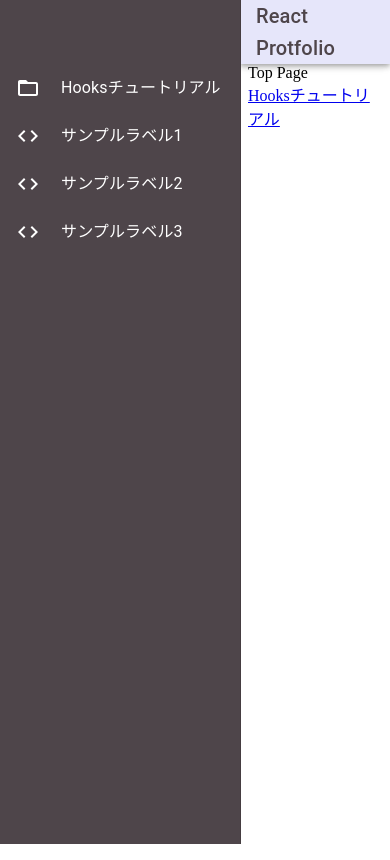
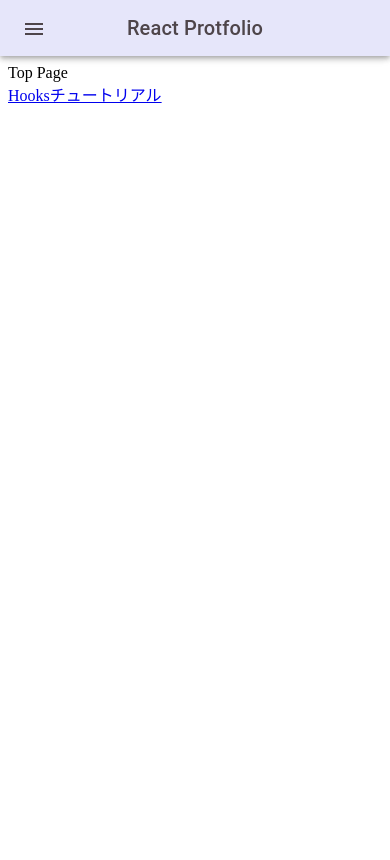
Before and after one commit to rio-threehouse/react_portfolio, a React (Create React App) app: page / in a window 390 px wide. Built offline with nearby package versions, Linux system fonts and the light colour scheme.

Commit message:
add ドロワーの表示、非表示設定

```diff
--- a/src/components/layout/basic.tsx
+++ b/src/components/layout/basic.tsx
@@ -1,6 +1,7 @@
 import React from 'react';
 import { NavList } from '../advanced/nav-list';
-import { AppBar, Toolbar, Typography, Drawer } from '@material-ui/core';
+import { AppBar, Toolbar, Typography, Drawer, Hidden, IconButton } from '@material-ui/core';
+import { Menu as MenuIcon} from '@material-ui/icons';
 import { createStyles, makeStyles, Theme } from '@material-ui/core/styles';
 
 const drawerWidth = 240;
@@ -11,15 +12,27 @@ const useStyles = makeStyles((theme: Theme) =>
       display: 'flex',
     },
     appBar : {
+      [theme.breakpoints.up('sm')]: {
         marginLeft: drawerWidth,
         width: `calc(100% - ${drawerWidth}px)`,
+      },
       alignItems: 'center',
       color: '#4e454a',
       backgroundColor: '#e6e6fa',
     },
+    menuButton: {
+      position: 'absolute',
+      top: 5,
+      left: 10,
+      [theme.breakpoints.up('sm')]: {
+        display: 'none',
+      },
+    },
     drawer: {
+      [theme.breakpoints.up('sm')]: {
         width: drawerWidth,
         flexShrink: 0,
+      },
     },
     drawerPaper: {
       width: drawerWidth,
@@ -44,6 +57,10 @@ const useStyles = makeStyles((theme: Theme) =>
 
 export const BasicLayout: React.FC = props => {
   const classes = useStyles()
+  const [open, setOpen] = React.useState(false)
+
+  const handleDrawerOppen = () => setOpen(true)
+  const handleDrawerClose = () => setOpen(false)
 
   return(
     <div className={classes.root}>
@@ -51,12 +68,36 @@ export const BasicLayout: React.FC = props => {
         position="fixed"
         className={classes.appBar}
       >
+        <IconButton
+          color="inherit"
+          onClick={handleDrawerOppen}
+          className={classes.menuButton}
+        >
+          <MenuIcon />
+        </IconButton>
+
         <Toolbar>
           <Typography variant="h6">
             React Protfolio
           </Typography>
         </Toolbar>
       </AppBar>
+
+      <Hidden smUp implementation="css">
+        <Drawer
+          variant="temporary"
+          onClose={handleDrawerClose}
+          open={open}
+          classes={{
+            paper: classes.drawerPaper,
+          }}
+        >
+          <div className={classes.toolbar} />
+          <NavList />
+        </Drawer>
+      </Hidden>
+
+      <Hidden xsDown implementation="css">
         <Drawer
           variant="permanent"
           open={true}
@@ -66,6 +107,7 @@ export const BasicLayout: React.FC = props => {
           <div className={classes.toolbar} />
           <NavList />
         </Drawer>
+      </Hidden>
       <main className={classes.content}>
         <div className={classes.toolbar} />
         <Content children={props.children} />
```
Lines whose indentation alone changed are shown as unchanged.
